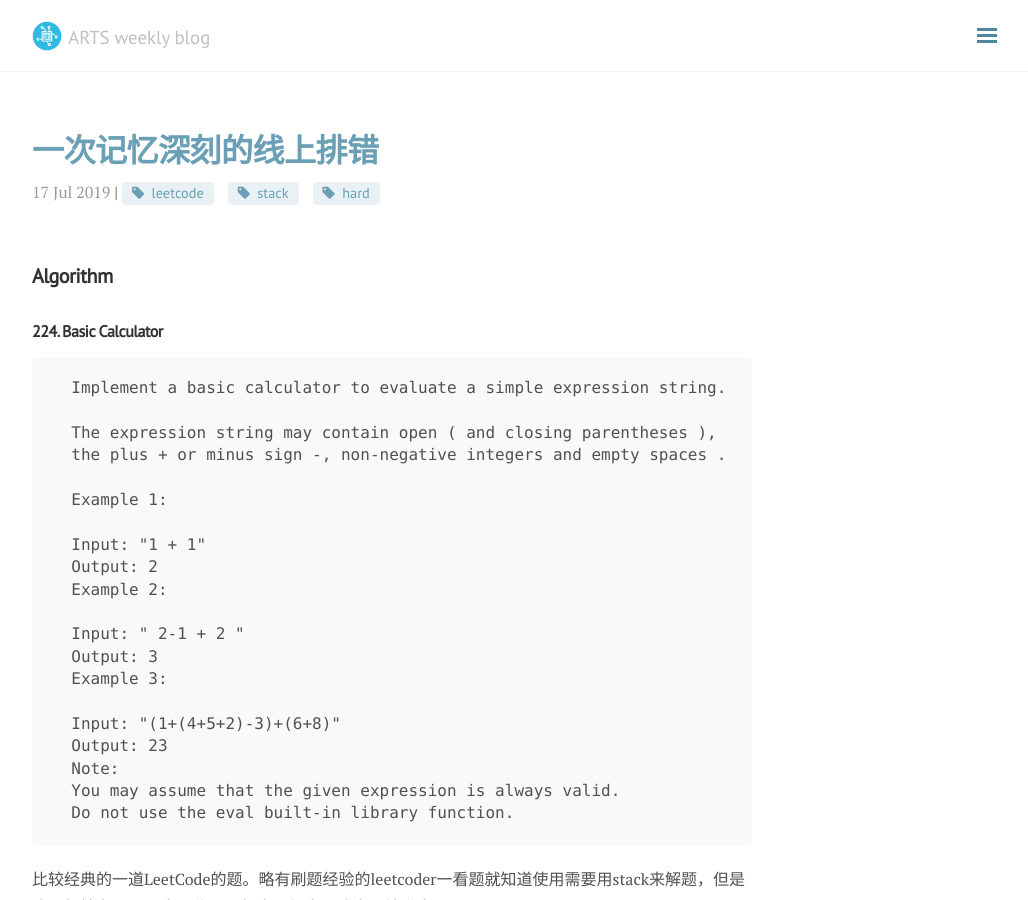
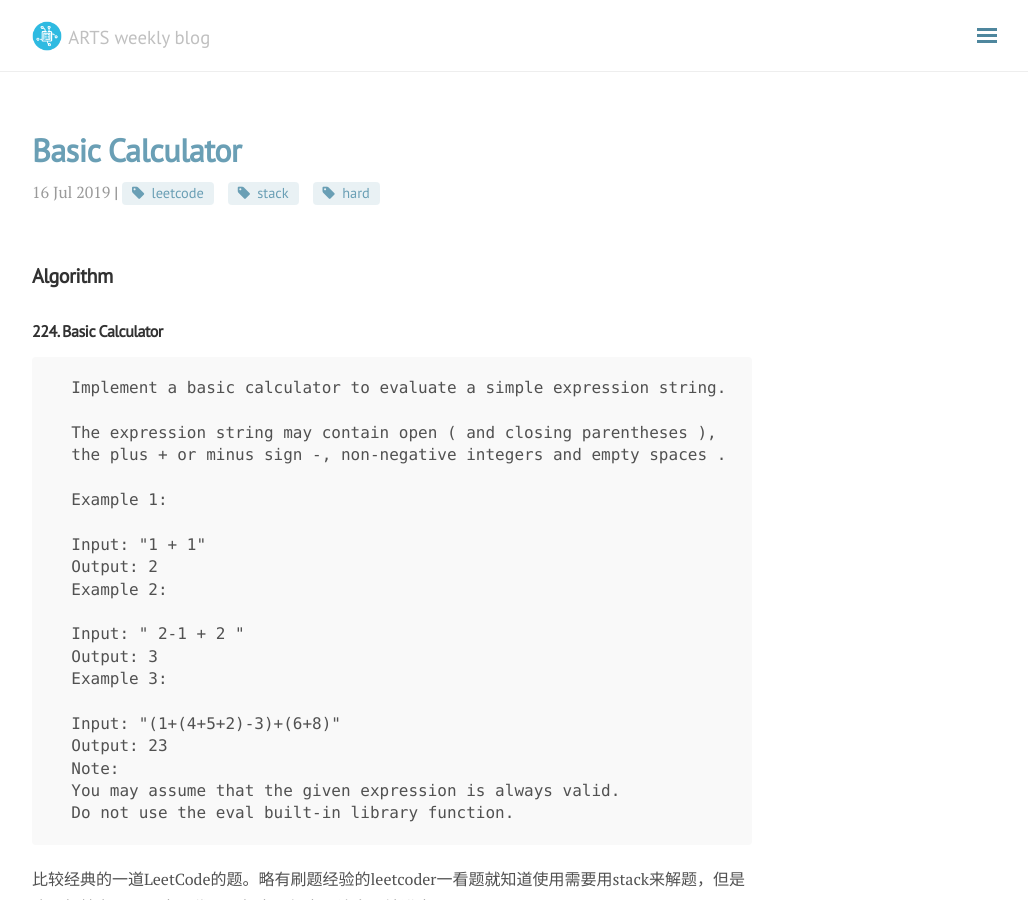
Before and after one commit to YiYeHuang/arts-tech-blog, a Jekyll site: the page built from _posts/2019-07-23-algo-calculateI.md, in a window 1280 px wide and 900 px high. Shown: the whole window, without its empty margins (248-1276 px from the left). Built offline with Jekyll 4.4.1, drawn with Linux system fonts in a browser that asks for light colours; nearby versions of some CDN libraries; comment, search, counter and statistics services are not loaded.

Commit message:
Update 2019-07-23-algo-calculateI.md

```diff
--- a/_posts/2019-07-23-algo-calculateI.md
+++ b/_posts/2019-07-23-algo-calculateI.md
@@ -1,7 +1,7 @@
 ---
 layout: post
-title:  "一次记忆深刻的线上排错"
-date:   2019-07-16 22:59:53 -0700
+title:  "Basic Calculator"
+date:   2019-07-16 15:59:53 -0700
 categories: algorithm
 tag: [leetcode, stack, hard]
 ---
```
